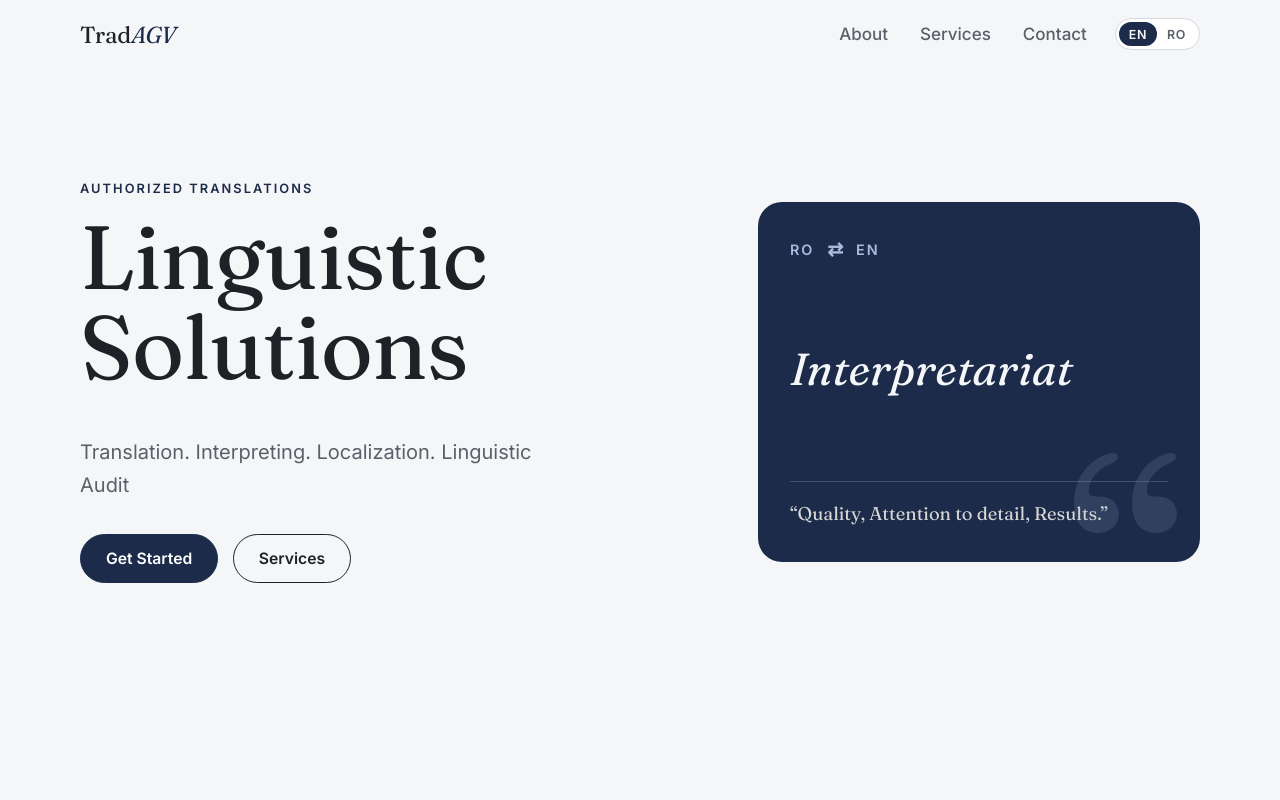
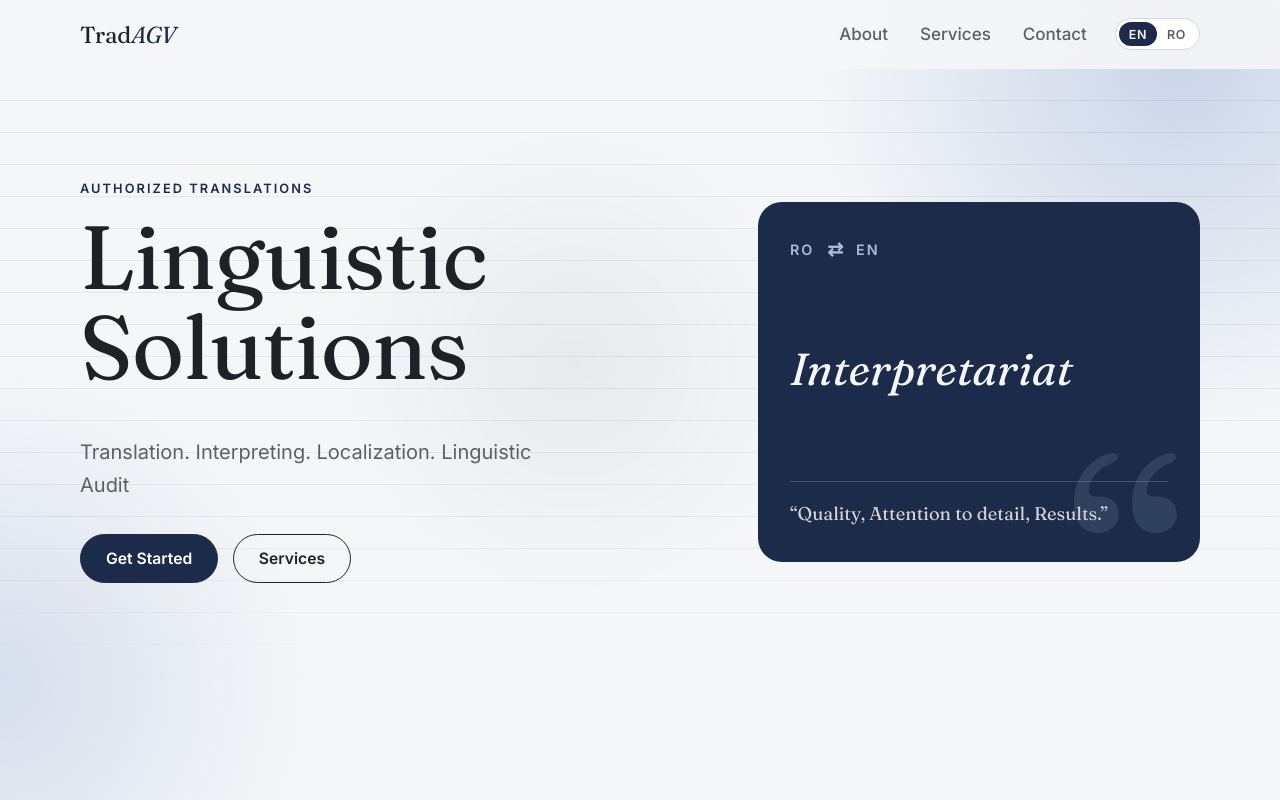
Before and after one commit to tradagv/tradagv, a plain HTML site: page index.html in a window 1280 px wide. Shown: the top 800 px of the page. Drawn offline with Linux system fonts and the light colour scheme.

Commit message:
Add soft navy background glows and ruled lines in the hero
Also loads script.js?v=2 so returning visitors get the new address.

Co-Authored-By: Claude Opus 5.5 <noreply@anthropic.com>

```diff
--- a/index.html
+++ b/index.html
@@ -11,7 +11,7 @@
   <link rel="preconnect" href="https://fonts.googleapis.com">
   <link rel="preconnect" href="https://fonts.gstatic.com" crossorigin>
   <link href="https://fonts.googleapis.com/css2?family=Fraunces:ital,opsz,wght@0,9..144,400;0,9..144,600;1,9..144,400&family=Inter:wght@400;500;600&display=swap" rel="stylesheet">
-  <link rel="stylesheet" href="styles.css?v=3">
+  <link rel="stylesheet" href="styles.css?v=4">
 </head>
 <body>
 
@@ -122,7 +122,7 @@
           </a>
           <div class="contact__item reveal">
             <span class="contact__label" data-i18n="address">Address</span>
-            <span class="contact__value" data-i18n="address_value">Al. Lipanesti 2 </span>
+            <span class="contact__value" data-i18n="address_value">Al. Lipanesti 2</span>
           </div>
           <a class="contact__item reveal" href="https://www.instagram.com/trad.agv" target="_blank" rel="noopener">
             <span class="contact__label">Instagram</span>
@@ -140,6 +140,6 @@
     </div>
   </footer>
 
-  <script src="script.js?v=1"></script>
+  <script src="script.js?v=2"></script>
 </body>
 </html>
--- a/styles.css
+++ b/styles.css
@@ -184,3 +184,46 @@ a.contact__item:hover { background: rgba(169, 187, 220, .12); border-color: var(
   .nav__links a { padding: 1rem 0; border-bottom: 1px solid var(--line); }
   .services, .contact { grid-template-columns: 1fr; }
 }
+
+/* ---------- Page background: soft navy glows + ruled "paper" lines in the hero ----------
+   Colors come from the palette above
+   (--c-navy-light #a9bbdc and --c-navy #1c2b4a). Sections with their own
+   background (.section--tint, .section--dark, footer) stay as they are. */
+
+/* Soft light-navy glows behind the whole page, drifting very slowly */
+body::before {
+  content: "";
+  position: fixed;
+  inset: 0;
+  pointer-events: none;
+  z-index: -1;
+  background:
+    radial-gradient(40vmax 40vmax at 92% 8%,  rgba(169, 187, 220, .55), transparent 70%),
+    radial-gradient(34vmax 34vmax at 0% 85%,  rgba(169, 187, 220, .40), transparent 70%),
+    radial-gradient(26vmax 26vmax at 45% 45%, rgba(28, 43, 74, .06),    transparent 70%);
+  animation: tgBgDrift 30s ease-in-out infinite alternate;
+}
+
+/* Faint ruled lines, like writing paper, only in the hero, fading out at the bottom */
+.hero {
+  position: relative;
+  isolation: isolate;
+}
+.hero::before {
+  content: "";
+  position: absolute;
+  inset: 0;
+  z-index: -1;
+  pointer-events: none;
+  background-image: repeating-linear-gradient(to bottom, transparent 0 31px, rgba(28, 43, 74, .07) 31px 32px);
+  -webkit-mask-image: linear-gradient(to bottom, #000 70%, transparent);
+          mask-image: linear-gradient(to bottom, #000 70%, transparent);
+}
+
+@keyframes tgBgDrift {
+  to { transform: translate3d(-2%, 3%, 0) scale(1.05); }
+}
+
+@media (prefers-reduced-motion: reduce) {
+  body::before { animation: none; }
+}
```
